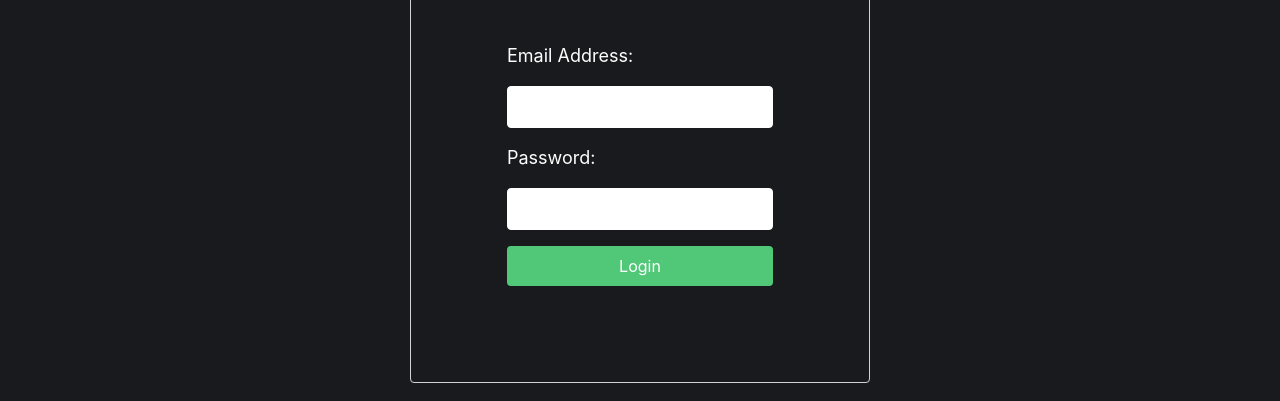
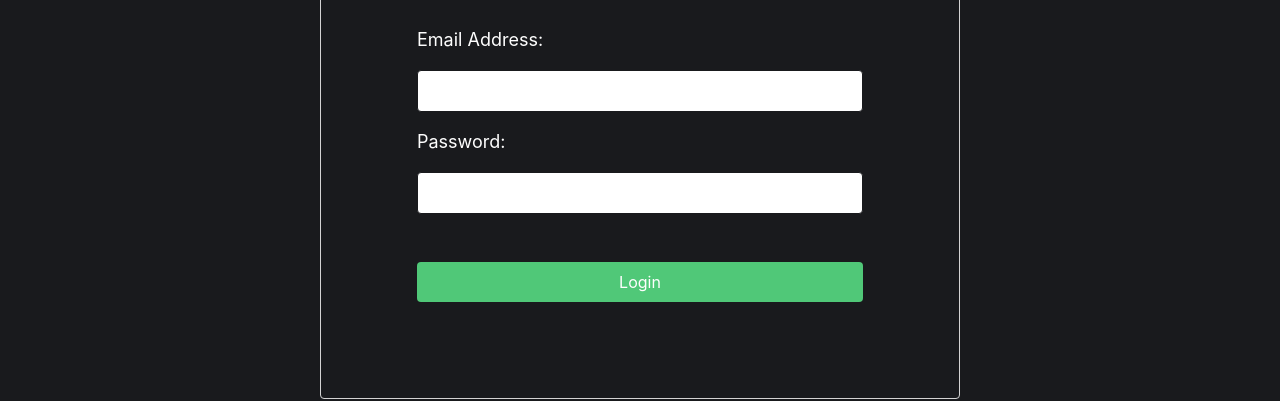
Before and after one commit to FattahSalleh/fattahsalleh.github.io, a React (Create React App) app: page /admin in a window 1280 px wide. Shown: the part 236-637 px from the top of the page. Built offline with nearby package versions, Linux system fonts and the light colour scheme.

Commit message:
style: adjust styling for LoginAdmin

```diff
--- a/src/components/Admin/LoginAdmin.tsx
+++ b/src/components/Admin/LoginAdmin.tsx
@@ -45,8 +45,11 @@ export default function LoginAdmin() {
 	};
 
 	return (
-		<div className="flex justify-center items-center w-[100vh] h-[100vh]">
-			<form onSubmit={handleSubmit} className="flex flex-col gap-4 border border-lightGray p-24 rounded">
+		<div className="flex justify-center items-center w-[80vh] h-[100vh]">
+			<form
+				onSubmit={handleSubmit}
+				className="flex flex-col gap-4 border border-lightGray p-24 rounded w-full"
+			>
 				<label htmlFor="email" className="text-lg">
 					Email Address:
 				</label>
@@ -55,7 +58,7 @@ export default function LoginAdmin() {
 					id="email"
 					value={email}
 					onChange={(e) => setEmail(e.target.value)}
-					className="p-2 border rounded"
+					className="p-2 border rounded text-darkText"
 					required
 				/>
 				<label htmlFor="password" className="text-lg">
@@ -66,13 +69,13 @@ export default function LoginAdmin() {
 					id="password"
 					value={password}
 					onChange={(e) => setPassword(e.target.value)}
-					className="p-2 border rounded"
+					className="p-2 border rounded text-darkText"
 					required
 				/>
 				{error && <p className="text-errorRed">{error}</p>}
 				<button
 					type="submit"
-					className="bg-secondary text-white px-4 py-2 rounded hover:bg-greenTurquoise"
+					className="bg-secondary text-white px-4 py-2 rounded hover:bg-greenTurquoise mt-8"
 				>
 					Login
 				</button>
```
